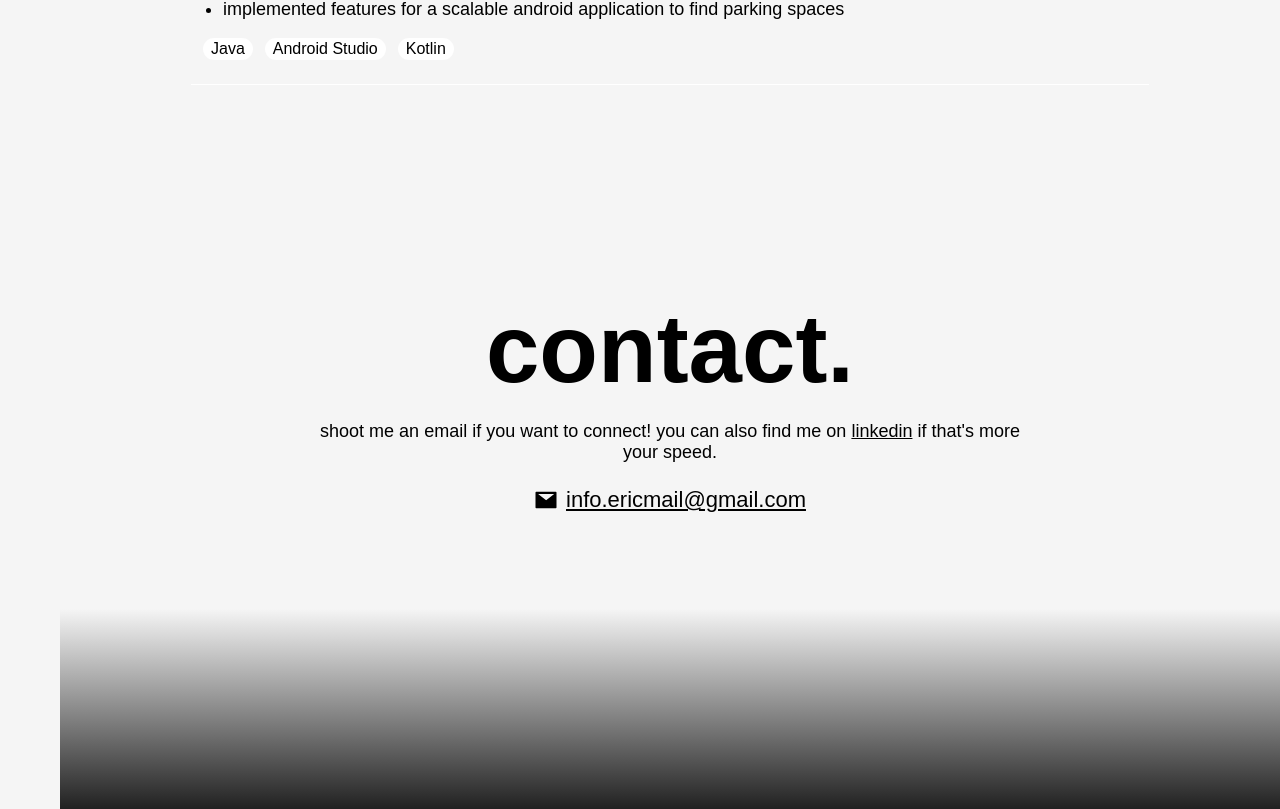
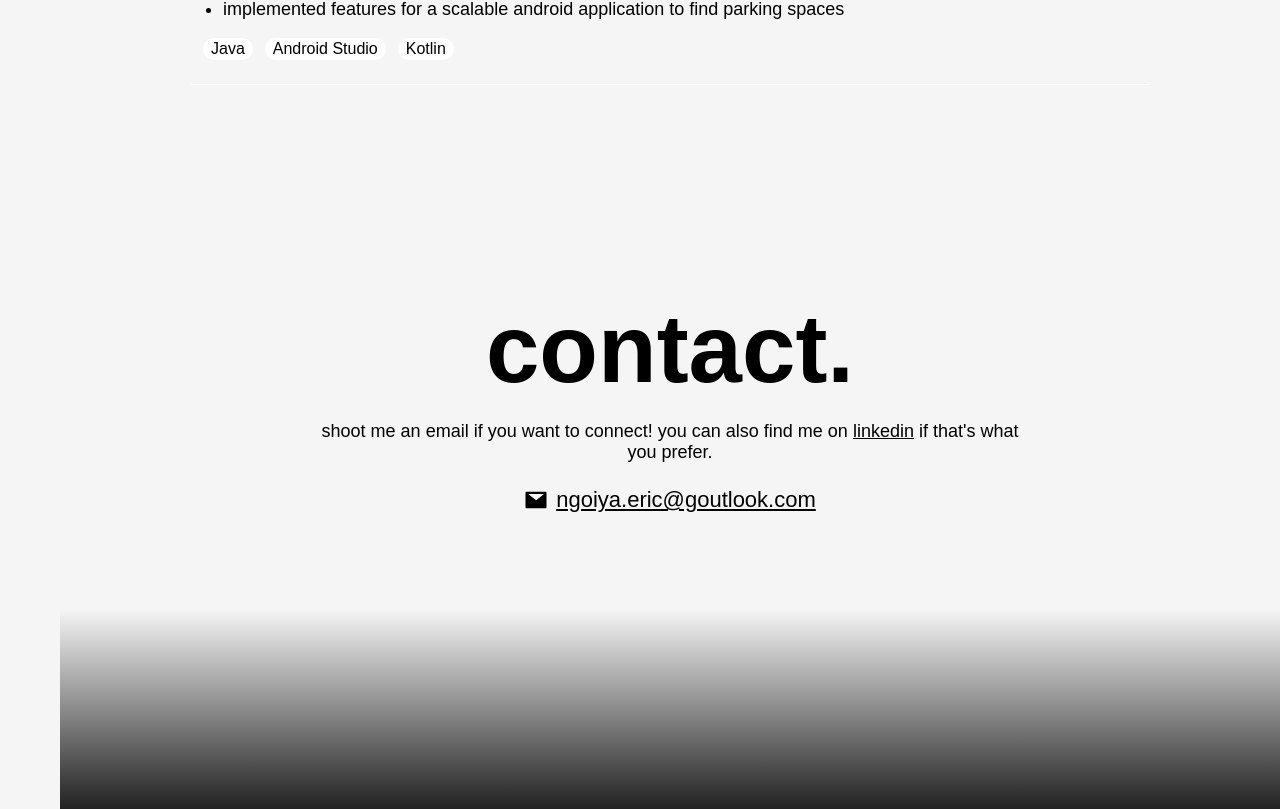
Before and after one commit to ngoiyaeric/ngoiyaeric.github.io, a Next.js app: page / in a window 1280 px wide. Shown: the part 4265-5074 px from the top of the page. Built offline with nearby package versions, Linux system fonts and the light colour scheme; a web font is replaced by a local one.

Commit message:
Update Contact.tsx

```diff
--- a/components/home/contact/Contact.tsx
+++ b/components/home/contact/Contact.tsx
@@ -22,14 +22,14 @@ export const Contact = () => {
             >
               linkedin
             </Link>{" "}
-            if that&apos;s more your speed.
+            if that&apos;s what you prefer.
           </p>
         </Reveal>
         <Reveal width="100%">
           <Link href="mailto:info.ericmail@gmail.com">
             <div className={styles.contactEmail}>
               <AiFillMail size="2.4rem" />
-              <span>info.ericmail@gmail.com</span>
+              <span>ngoiya.eric@goutlook.com</span>
             </div>
           </Link>
         </Reveal>
```
